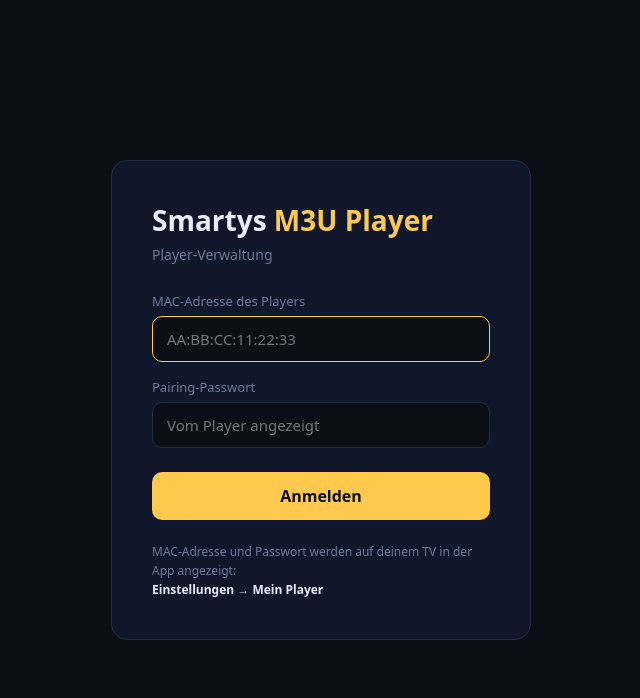
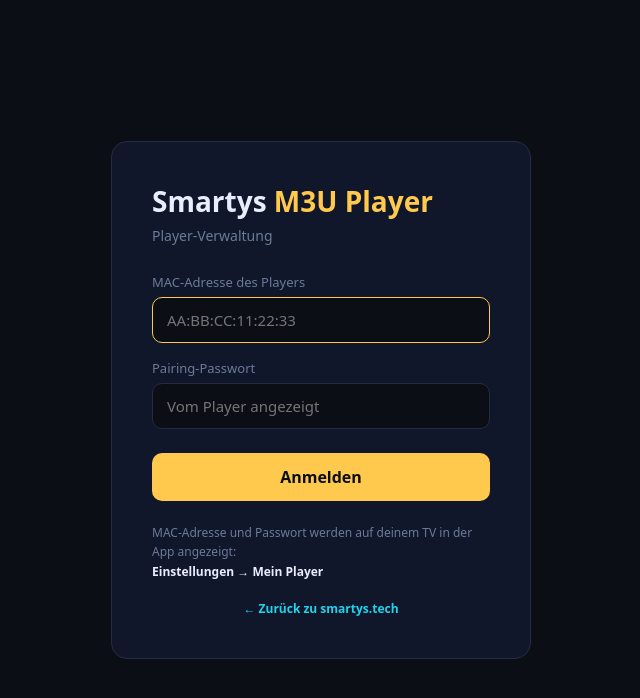
Before and after one commit to smartonaut/smartys-iptv-web, a FastAPI app: page / in a window 1280 px wide. Shown: the top 698 px of the page, without its empty margins (319-959 px from the left). Run offline with FastAPI, Linux system fonts and the light colour scheme.

Commit message:
Panel (login + players): Link zur Startseite smartys.tech ergänzt

```diff
--- a/backend/templates/login.html
+++ b/backend/templates/login.html
@@ -38,6 +38,9 @@
       MAC-Adresse und Passwort werden auf deinem TV in der App angezeigt:<br>
       <b>Einstellungen → Mein Player</b>
     </div>
+    <div class="hint" style="text-align:center; margin-top:18px;">
+      <a href="https://smartys.tech" style="color:#22d3ee; text-decoration:none; font-weight:600;">← Zurück zu smartys.tech</a>
+    </div>
   </div>
 <script>
 (function(){
--- a/backend/templates/players.html
+++ b/backend/templates/players.html
@@ -46,6 +46,7 @@
     <div class="who">Player <b>{{ mac }}</b> · {{ name }}</div>
   </div>
   <a class="logout" href="/logout">Abmelden</a>
+  <a class="logout" href="https://smartys.tech">← smartys.tech</a>
 </header>
 
 {% if saved %}<div class="saved">✓ Gespeichert</div>{% endif %}
```
